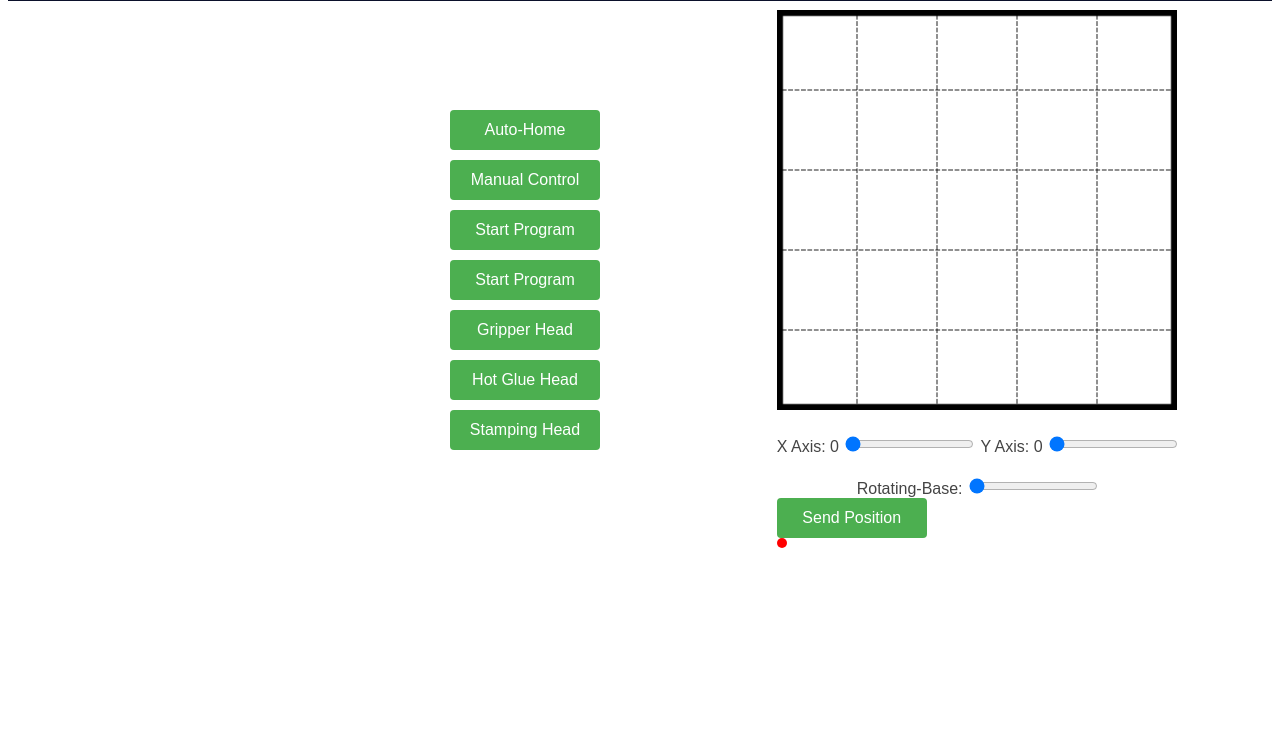
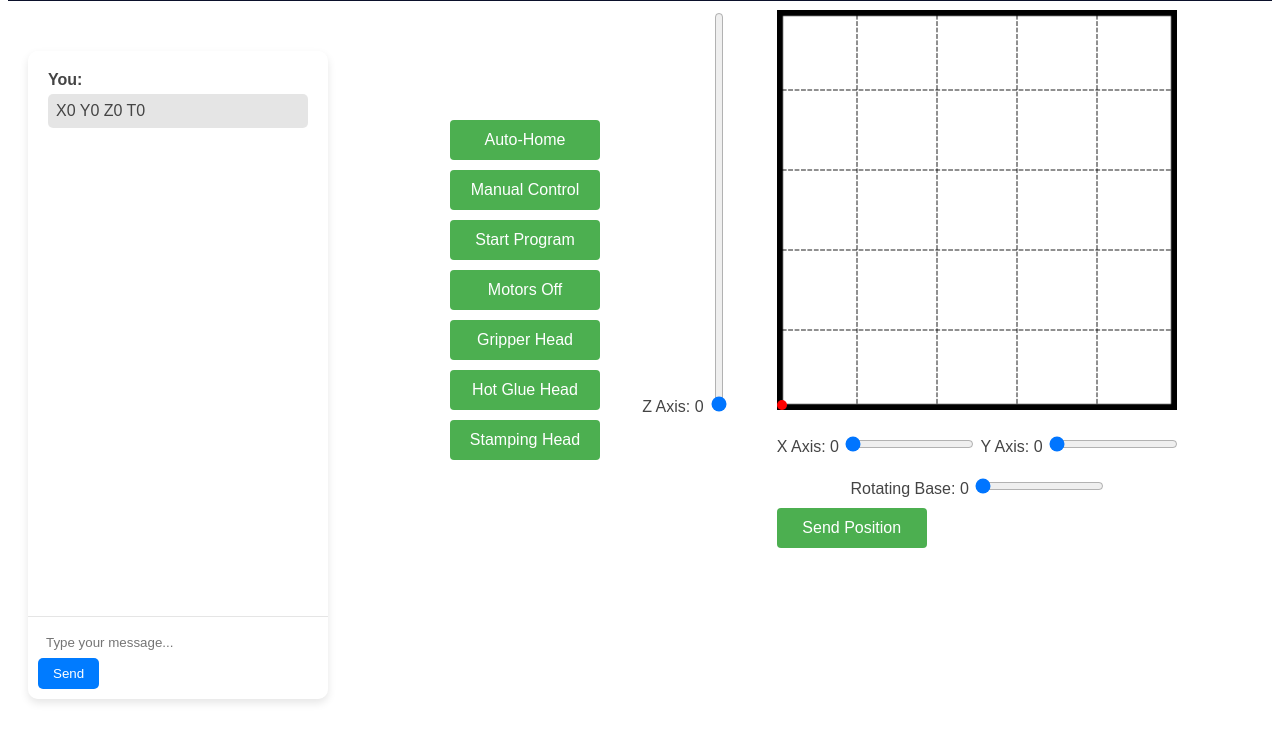
Before and after one commit to TheVizWiz/gamtry_code, a plain HTML site: page esp_code/data/index.html in a window 1280 px wide. Both pictures are taken after a click on the button "Send Position". Shown: the part 190-932 px from the top of the page. Before the commit the page ends 800 px from the top, so only its background shows below. Drawn offline with Linux system fonts and the light colour scheme.

Commit message:
Add files via upload
Added chat log for communication and z-axis slider

```diff
--- a/esp_code/data/index.html
+++ b/esp_code/data/index.html
@@ -13,7 +13,10 @@
             <img src="logo.png" alt = "Logo">
         </div>
     </header>
-
+    <div style="text-align: center; position: fixed; top: 200px; right: 550px;">
+      <label contenteditable="true" id="zSliderLabel">Z-Axis: 0</label>
+        <input type="range" orient="vertical" min="0" max="400" value="0" class="slider" id="zSlider">
+    </div>
     <div class="graph">
       <img src="graph.png" alt = "Graph">
       <div class="dot" id="dot"></div>
@@ -23,7 +26,7 @@
         <label contenteditable="true" id="ySliderLabel">Y-Axis: 0</label>
         <input type="range" min="0" max="400" value="0" class="slider" id="ySlider">
           <div style="text-align: center; margin-top: 20px;">
-            <label for="thetaSlider">Rotating-Base:</label>
+            <label contenteditable="true" id="thetaSliderLabel">Rotating Base: 0</label>
             <input type="range" min="0" max="270" value="0" class="slider" id="thetaSlider">
 
           </div>
@@ -35,16 +38,25 @@
       <button class="left-btn">Auto-Home</button>
       <button class="left-btn">Manual Control</button>
       <button class="left-btn">Start Program</button>
-      <button class="left-btn">Start Program</button>
+      <button class="left-btn">Motors Off</button>
       <button class="left-btn">Gripper Head</button>
       <button class="left-btn">Hot Glue Head</button>
       <button class="left-btn">Stamping Head</button>
+    </div>
+    <div class="chat-container">
+      <div class="chat" id="chat-log">
+        <!-- Existing messages will be inserted here dynamically -->
+      </div>
+      <div class="input">
+        <input type="text" id="message-input" placeholder="Type your message...">
+        <button onclick="sendMessage()">Send</button>
+      </div>
     </div>
 
       <script>
         var connection = new WebSocket('ws://' + location.hostname + ':81/', ['arduino']);
         connection.onopen = function () {
-        connection.send('Connect ' + new Date());
+        //connection.send('Connect ' + new Date());
         };
         connection.onerror = function (error) {
           console.log('WebSocket Error ', error);
@@ -59,26 +71,68 @@
 
         function sendPos () {
             var x = document.getElementById('xSlider').value;
-            connection.send(x);
+            var xString = x.toString();
+            var y = document.getElementById('ySlider').value;
+            var yString = y.toString();
+            var t = document.getElementById('thetaSlider').value;
+            var tString = t.toString();
+            var z = document.getElementById('zSlider').value;
+            var zString = z.toString();
+            var inputString = "X" + xString + " " + "Y" + yString + " " + "Z" + zString + " " + "T" + tString;
+            connection.send(inputString);
+            var messageInput = inputString;
+            //var messageText = messageInput.value.trim();
+                var chatLog = document.getElementById("chat-log");
+                var newMessage = document.createElement("div");
+                newMessage.classList.add("message");
+                newMessage.innerHTML = `
+                  <span class="sender">You:</span>
+                  <div class="text">${messageInput}</div>
+                `;
+                chatLog.appendChild(newMessage);
+                chatLog.scrollTop = chatLog.scrollHeight;
+                messageInput.value = "";
         }
         const dot = document.getElementById('dot');
         const xSlider = document.getElementById('xSlider');
         const ySlider = document.getElementById('ySlider');
         const thetaSlider = document.getElementById('thetaSlider');
-
+        const zSlider = document.getElementById('zSlider');
         function updateDotPosition() {
-          const xValue = xSlider.value; // Scale it to match grid width
-          const yValue = ySlider.value; // Scale it to match grid height
+          const xValue = (xSlider.value/400) * 92; // Scale it to match grid width
+          const yValue = ((ySlider.value/400) * 70) + 27; // Scale it to match grid height
           dot.style.left = `${xValue}%`;
           dot.style.bottom = `${yValue}%`;
           xSliderLabel.innerText = `X Axis: ${xSlider.value}`;
           ySliderLabel.innerText = `Y Axis: ${ySlider.value}`;
+          thetaSliderLabel.innerText = `Rotating Base: ${thetaSlider.value}`;
+          zSliderLabel.innerText = `Z Axis: ${zSlider.value}`;
         }
 
         xSlider.addEventListener('input', updateDotPosition);
         ySlider.addEventListener('input', updateDotPosition);
+        thetaSlider.addEventListener('input', updateDotPosition);
+        zSlider.addEventListener('input', updateDotPosition);
         // Initial position update
         updateDotPosition();
+
+        function sendMessage() {
+        var messageInput = document.getElementById("message-input");
+        var messageText = messageInput.value.trim();
+          if (messageText !== "") {
+            var chatLog = document.getElementById("chat-log");
+            var newMessage = document.createElement("div");
+            newMessage.classList.add("message");
+            newMessage.innerHTML = `
+              <span class="sender">You:</span>
+              <div class="text">${messageText}</div>
+            `;
+            chatLog.appendChild(newMessage);
+            chatLog.scrollTop = chatLog.scrollHeight;
+            messageInput.value = "";
+            connection.send(messageText);
+          }
+        }
       </script>
 
 </body>
--- a/esp_code/data/main.css
+++ b/esp_code/data/main.css
@@ -58,6 +58,7 @@ header {
     display: block;
     width: 150px;
     height: 40px;
+    margin-top: 10px;
     margin-bottom: 10px;
     background-color: #4CAF50;
     color: white;
@@ -71,3 +72,61 @@ header {
 .left-btn:hover {
     background-color: #45a049;
 }
+
+.chat-container {
+    width: 300px;
+    margin: 50px auto;
+    background-color: rgba(255, 255, 255, 0.5);
+    border-radius: 10px;
+    overflow: hidden;
+    box-shadow: 0 4px 8px rgba(0, 0, 0, 0.1);
+    margin-left: 20px;
+  }
+  .chat {
+    padding: 20px;
+    overflow-y: auto;
+    height: 525px;
+    scrollbar-width: thin;
+  }
+  .message {
+    margin-bottom: 10px;
+  }
+  .message .sender {
+    font-weight: bold;
+  }
+  .message .text {
+    margin-top: 5px;
+    padding: 8px;
+    border-radius: 5px;
+    background-color: rgba(0, 0, 0, 0.1);
+  }
+  .input {
+    padding: 10px;
+    border-top: 1px solid rgba(0, 0, 0, 0.1);
+  }
+  .input input[type="text"] {
+    width: calc(100% - 20px);
+    padding: 8px;
+    border: none;
+    border-radius: 5px;
+    outline: none;
+  }
+  .input button {
+    padding: 8px 15px;
+    border: none;
+    border-radius: 5px;
+    background-color: #007bff;
+    color: #fff;
+    cursor: pointer;
+    outline: none;
+  }
+  .input button:hover {
+    background-color: #0056b3;
+  }
+
+  input[type=range][orient=vertical] {
+    appearance: slider-vertical;
+    width: 8px;
+    height: 400px;
+    padding: 0 5px;
+}
```
